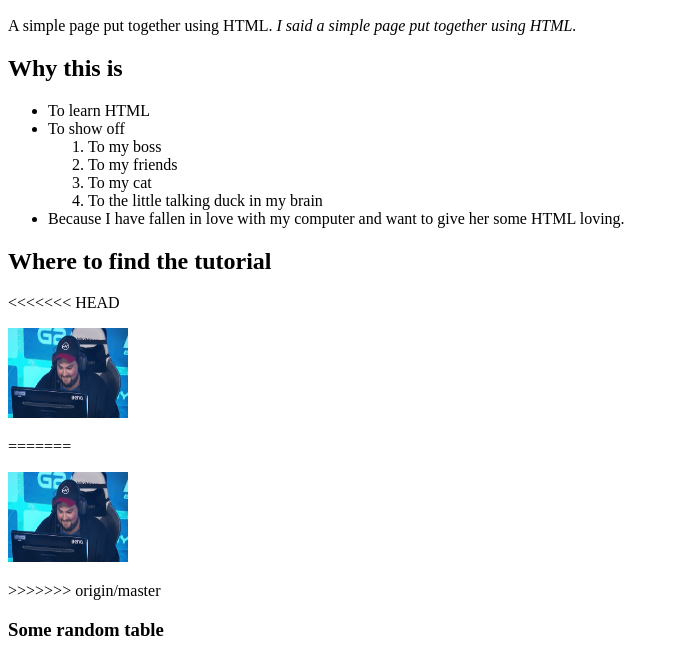
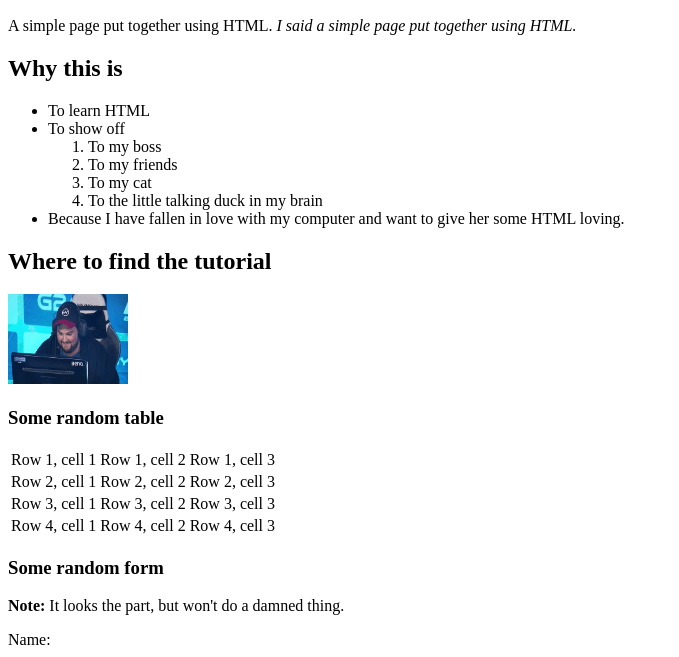
Before and after one commit to pepc1337/pepc1337.github.io, a plain HTML site: page index.html in a window 1280 px wide. Shown: the part 110-767 px from the top of the page, without its empty margins (0-679 px from the left). Drawn offline with Linux system fonts and the light colour scheme.

Commit message:
fixed the bug

```diff
--- a/index.html
+++ b/index.html
@@ -33,11 +33,8 @@
 </ul>
 
 <h2>Where to find the tutorial</h2>
-<<<<<<< HEAD
+
 <p><img src="images\hiko.gif" width="120" height="90" alt="Hiko"></a></p>
-=======
-<p><a href="\images\hiko.gif"><img src="\images\hiko.gif" width="120" height="90" alt="Hiko"></a></p>
->>>>>>> origin/master
 
 <h3>Some random table</h3>
 <table>
```
